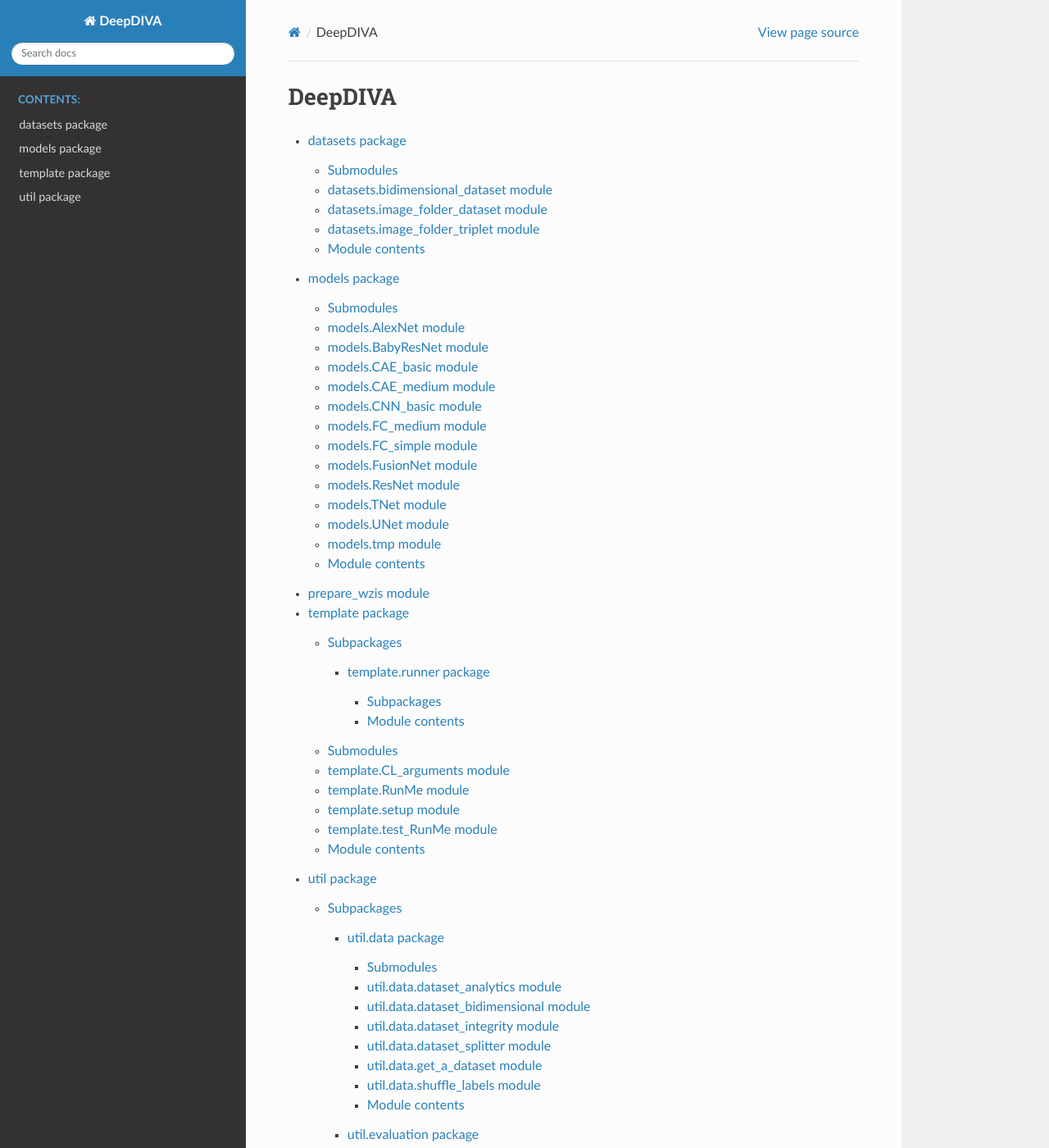
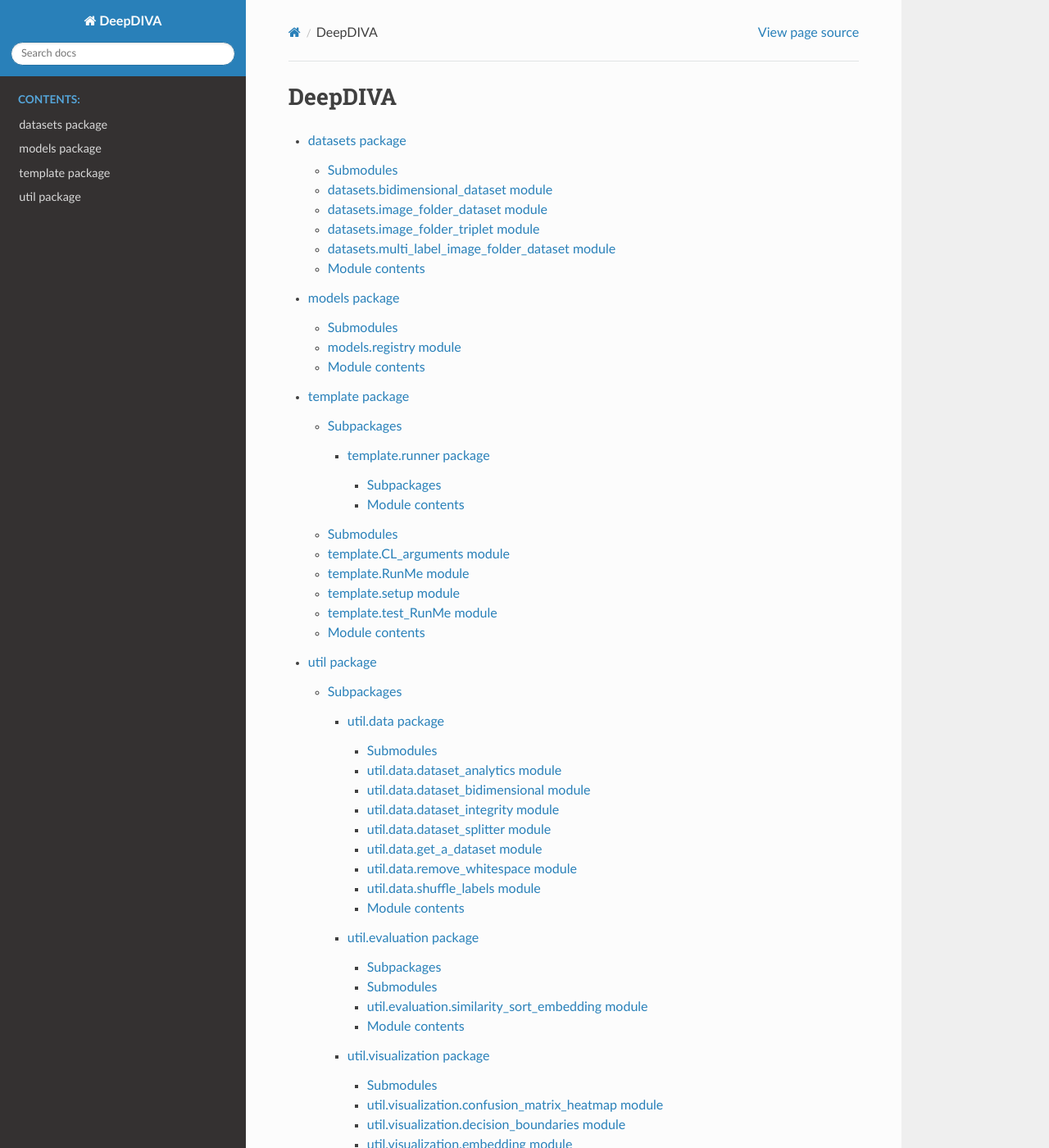
Before and after one commit to DIVA-DIA/DeepDIVA, a Sphinx documentation site: the page built from doc/source/modules.rst, in a window 1280 px wide and 1400 px high. Shown: the whole window at 82% size. Built offline with Sphinx 7.4.7 and the Read the Docs theme 2.0.0, drawn with Linux system fonts in a browser that asks for light colours.

Commit message:
updated docs

```diff
--- a/doc/source/datasets.rst
+++ b/doc/source/datasets.rst
@@ -28,6 +28,14 @@
     :undoc-members:
     :show-inheritance:
 
+datasets.multi\_label\_image\_folder\_dataset module
+----------------------------------------------------
+
+.. automodule:: datasets.multi_label_image_folder_dataset
+    :members:
+    :undoc-members:
+    :show-inheritance:
+
 
 Module contents
 ---------------
--- a/doc/source/models.rst
+++ b/doc/source/models.rst
@@ -4,98 +4,10 @@
 Submodules
 ----------
 
-models.AlexNet module
----------------------
+models.registry module
+----------------------
 
-.. automodule:: models.AlexNet
-    :members:
-    :undoc-members:
-    :show-inheritance:
-
-models.BabyResNet module
-------------------------
-
-.. automodule:: models.BabyResNet
-    :members:
-    :undoc-members:
-    :show-inheritance:
-
-models.CAE\_basic module
-------------------------
-
-.. automodule:: models.CAE_basic
-    :members:
-    :undoc-members:
-    :show-inheritance:
-
-models.CAE\_medium module
--------------------------
-
-.. automodule:: models.CAE_medium
-    :members:
-    :undoc-members:
-    :show-inheritance:
-
-models.CNN\_basic module
-------------------------
-
-.. automodule:: models.CNN_basic
-    :members:
-    :undoc-members:
-    :show-inheritance:
-
-models.FC\_medium module
-------------------------
-
-.. automodule:: models.FC_medium
-    :members:
-    :undoc-members:
-    :show-inheritance:
-
-models.FC\_simple module
-------------------------
-
-.. automodule:: models.FC_simple
-    :members:
-    :undoc-members:
-    :show-inheritance:
-
-models.FusionNet module
------------------------
-
-.. automodule:: models.FusionNet
-    :members:
-    :undoc-members:
-    :show-inheritance:
-
-models.ResNet module
---------------------
-
-.. automodule:: models.ResNet
-    :members:
-    :undoc-members:
-    :show-inheritance:
-
-models.TNet module
-------------------
-
-.. automodule:: models.TNet
-    :members:
-    :undoc-members:
-    :show-inheritance:
-
-models.UNet module
-------------------
-
-.. automodule:: models.UNet
-    :members:
-    :undoc-members:
-    :show-inheritance:
-
-models.tmp module
------------------
-
-.. automodule:: models.tmp
+.. automodule:: models.registry
     :members:
     :undoc-members:
     :show-inheritance:
--- a/doc/source/modules.rst
+++ b/doc/source/modules.rst
@@ -6,6 +6,5 @@
 
    datasets
    models
-   prepare_wzis
    template
    util
--- a/doc/source/template.runner.rst
+++ b/doc/source/template.runner.rst
@@ -9,6 +9,7 @@
     template.runner.apply_model
     template.runner.bidimensional
     template.runner.image_classification
+    template.runner.multi_label_image_classification
     template.runner.process_activation
     template.runner.triplet
 
--- a/doc/source/util.data.rst
+++ b/doc/source/util.data.rst
@@ -44,6 +44,14 @@
     :undoc-members:
     :show-inheritance:
 
+util.data.remove\_whitespace module
+-----------------------------------
+
+.. automodule:: util.data.remove_whitespace
+    :members:
+    :undoc-members:
+    :show-inheritance:
+
 util.data.shuffle\_labels module
 --------------------------------
 
```
Also changed, not shown: doc/source/prepare_wzis.rst (deleted, +0 -7 lines), doc/source/template.runner.multi_label_image_classification.rst (added, +46 -0 lines), 1 other file.
